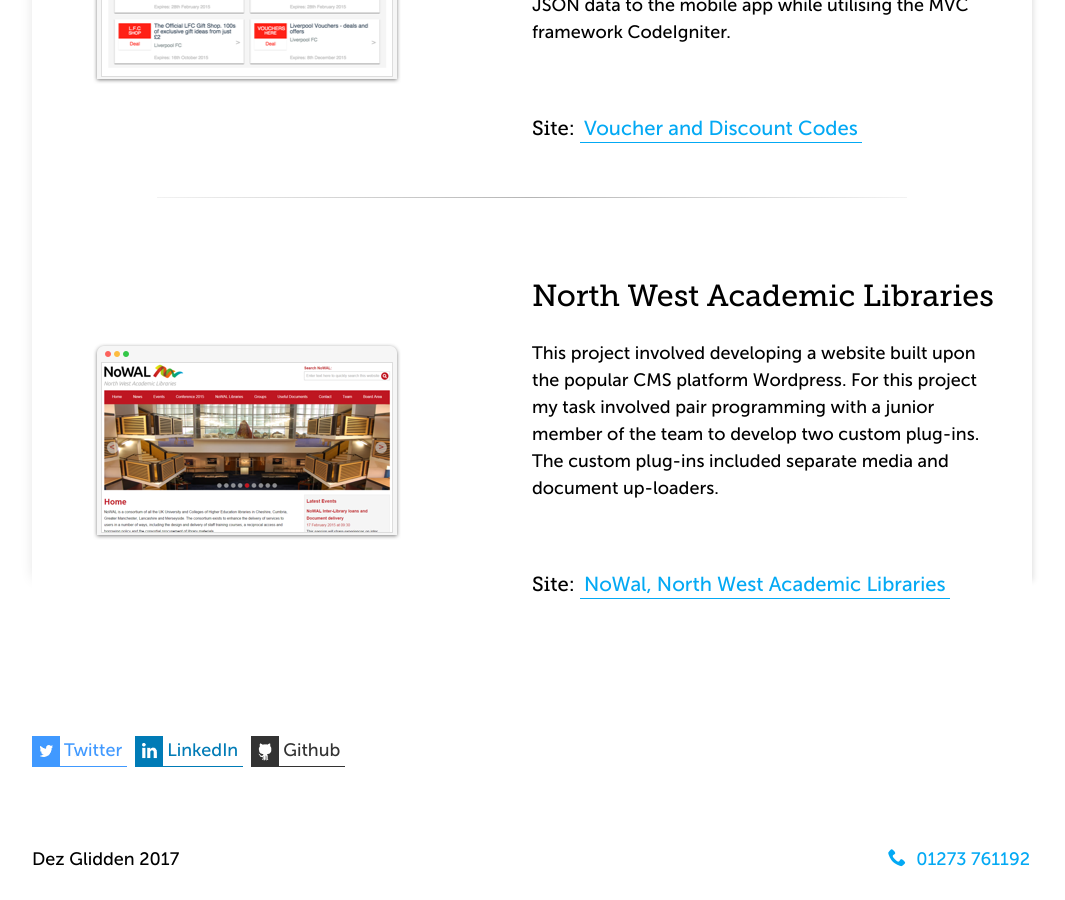
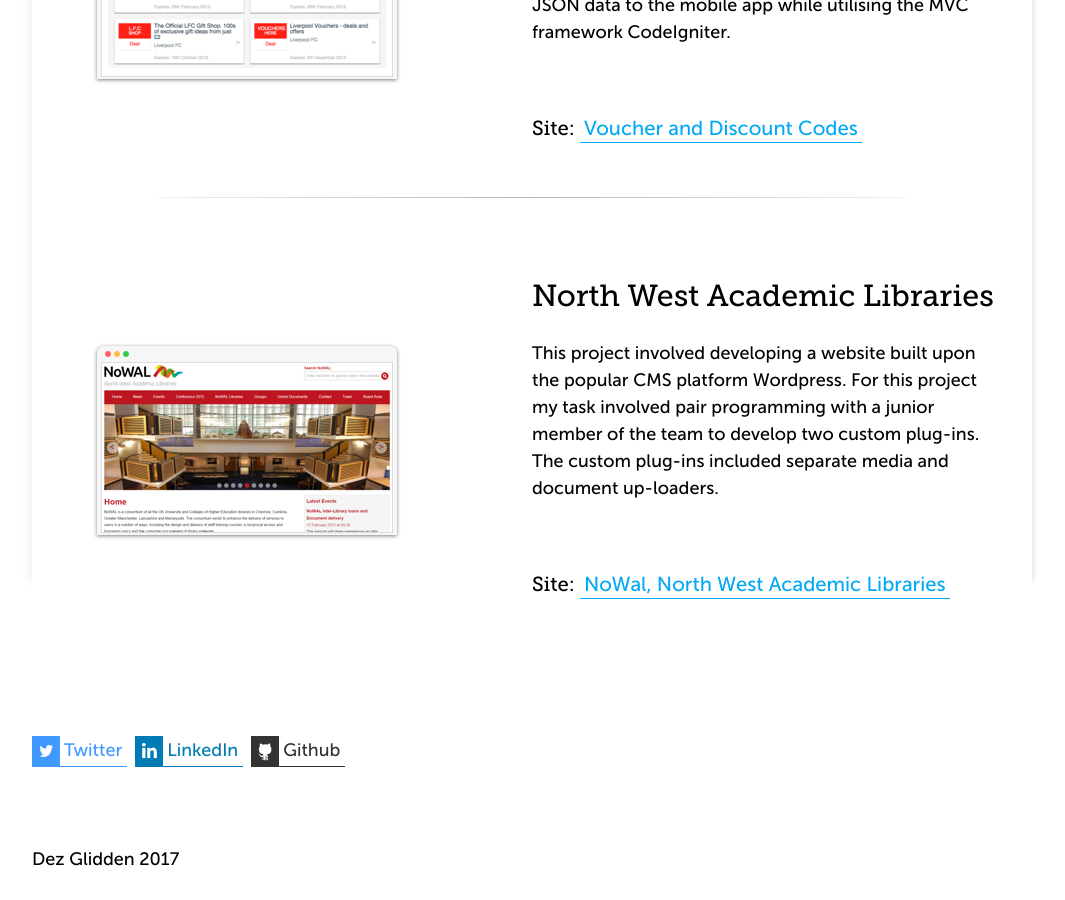
Before and after one commit to dezglidden/dezglidden.github.io, a Jekyll site: the page built from index.html, in a window 1280 px wide and 900 px high, scrolled down 2509 px. Shown: the whole window, without its empty margins (108-1173 px from the left). Built offline with Jekyll 4.4.1, drawn with Linux system fonts in a browser that asks for light colours; some web fonts are replaced.

Commit message:
Commented out tel. no.

```diff
--- a/_includes/footer.html
+++ b/_includes/footer.html
@@ -1,8 +1,8 @@
 
 	<footer>
 		<p class="date">Dez Glidden {{ site.time | date: '%Y' }}</p>
-		<p class="phone contact-call">
+		<!-- <p class="phone contact-call">
 			<span class="accessible-text">Telephone: </span>
 			<a href="tel:{{site.tel_no}}" class="contact-tel icon-phone">{{site.tel_no}}</a>
-		</p>
+		</p> -->
 	</footer>
```
